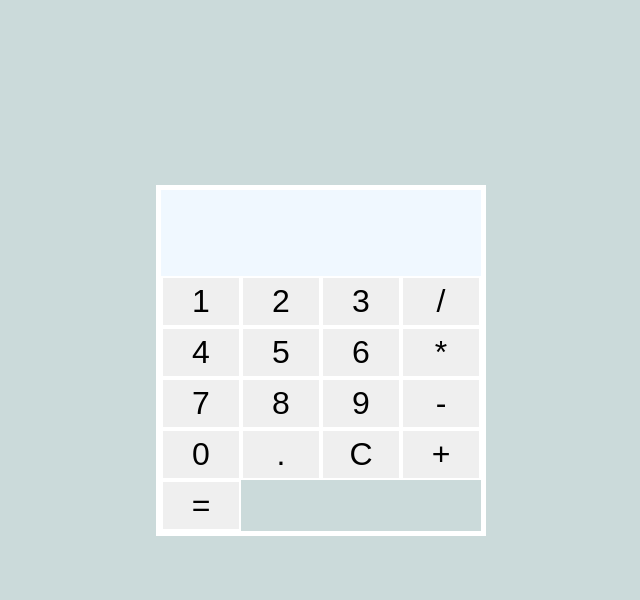
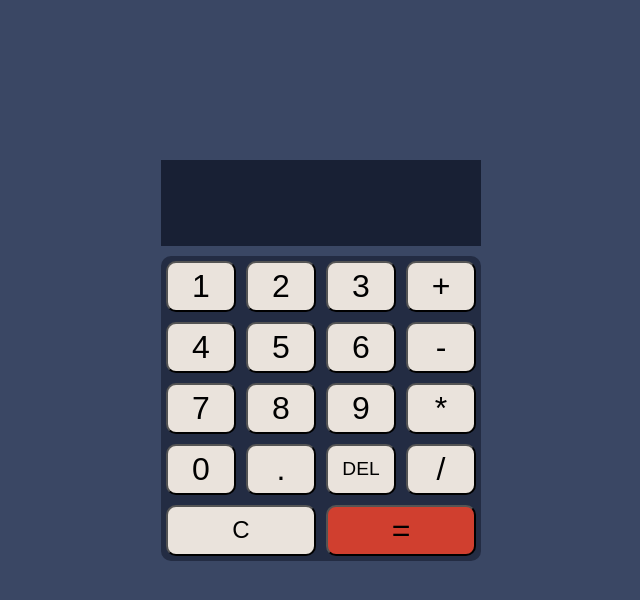
Before and after one commit to Veronica-Kodehode/Calculator-React, a React (Vite) app: page / in a window 1280 px wide. Shown: the top 600 px of the page, without its empty margins (319-959 px from the left). Built offline with nearby package versions, Linux system fonts and the light colour scheme.

Commit message:
working on styling

```diff
--- a/src/Calculator.jsx
+++ b/src/Calculator.jsx
@@ -28,21 +28,21 @@ function Calculator() {
           1,
           2,
           3,
-          "/",
+          "+",
           4,
           5,
           6,
-          ,
-          "*",
+          "-",
           7,
           8,
           9,
-          "-",
+          "*",
+
           0,
           ".",
+          "DEL",
+          "/",
           "C",
-          "+",
-
           "=",
         ].map((item) => (
           <button key={item} onClick={() => handleClick(item)}>
--- a/src/index.css
+++ b/src/index.css
@@ -6,7 +6,7 @@
 
 body {
   height: 90vh;
-  background-color: rgb(203, 218, 218);
+  background-color: hsl(222, 26%, 31%);
   display: flex;
   justify-content: center;
   align-items: center;
@@ -14,7 +14,6 @@ body {
 
 .calculator {
   width: fit-content;
-  border: 5px solid white;
 }
 
 .input {
@@ -23,28 +22,119 @@ body {
   width: 100%;
   padding: 5px;
   border: none;
-  background-color: aliceblue;
-  color: rgb(77, 77, 77);
+  background-color: hsl(224, 36%, 15%);
 }
 
 .result {
-  background-color: aliceblue;
+  background-color: hsl(224, 36%, 15%);
   height: 3rem;
   font-size: 2rem;
   text-align: end;
   width: 100%;
   padding: 5px;
   font-weight: 600;
+  margin-bottom: 10px;
 }
 
 .buttons {
   display: grid;
   grid-template-columns: repeat(4, 5rem);
+  border-radius: 10px;
+  background-color: hsl(223, 31%, 20%);
 }
 
-.buttons > button {
+button {
   font-size: 2rem;
-  outline: none;
-  border: 2px solid white;
+  /* border: none; */
+  margin: 5px;
   padding: 5px;
+  border-radius: 10px;
+  background-color: hsl(30, 25%, 89%);
 }
+
+button:nth-last-child(4) {
+  font-size: 1.2rem;
+}
+
+button:nth-last-child(2) {
+  grid-column: span 2;
+  font-size: 1.5rem;
+}
+
+button:last-child {
+  grid-column: span 2;
+  background-color: hsl(6, 63%, 50%);
+}
+
+button:hover {
+  background-color: rgb(110, 124, 135);
+  opacity: 0.7;
+}
+
+/* ----------------------------- */
+
+/* .buttons {
+  display: grid;
+  grid-template-columns: repeat(4, 1fr);
+  grid-gap: 10px;
+}
+
+button {
+  padding: 15px;
+  font-size: 18px;
+  border: none;
+  border-radius: 5px;
+  cursor: pointer;
+  transition: background-color 0.3s ease;
+}
+
+button:hover {
+  background-color: #ddd;
+} */
+
+/* .calculator {
+  width: 300px;
+  background-color: #f3f3f3;
+  border-radius: 10px;
+  padding: 20px;
+  box-shadow: 0 0 10px rgba(0, 0, 0, 0.2);
+  margin: 0 auto;
+}
+
+.input,
+.result {
+  width: calc(100% - 40px);
+  margin-bottom: 10px;
+  padding: 10px;
+  font-size: 20px;
+  border: none;
+  border-radius: 5px;
+  text-align: end;
+}
+
+.buttons {
+  display: grid;
+  grid-template-columns: repeat(4, 1fr);
+  grid-gap: 10px;
+}
+
+button {
+  padding: 15px;
+  font-size: 18px;
+  border: none;
+  border-radius: 5px;
+  cursor: pointer;
+  transition: background-color 0.3s ease;
+}
+
+button:last-child {
+  grid-column: span 4;
+}
+
+
+
+/* ---------------- */
+
+/* button:nth-child(7) {
+  grid-column: span 2;
+} */
```
